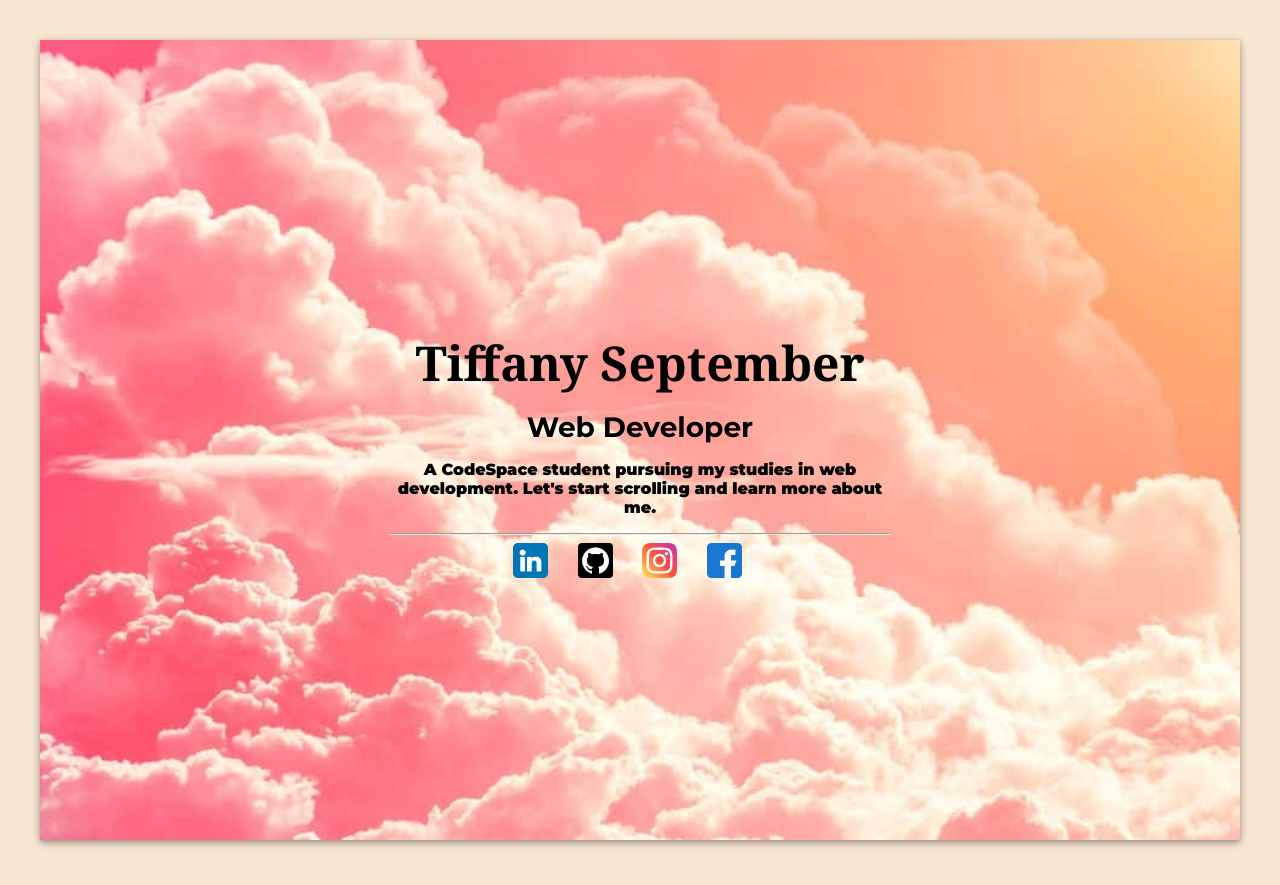
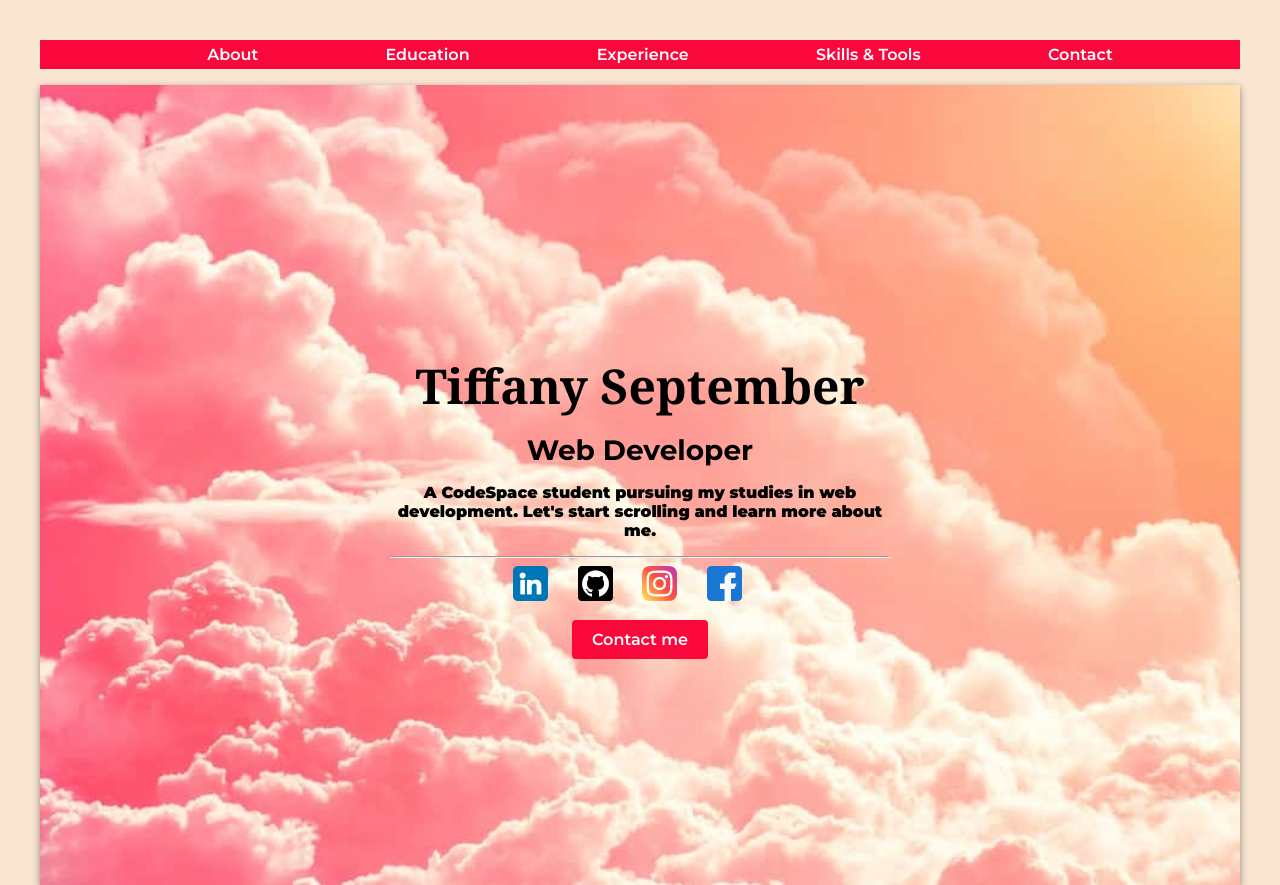
Before and after one commit to TiffanySeptember/TIFSEPP199_FTC2306_GroupA_TiffanySeptember_ITW9, a plain HTML site: page index.html in a window 1280 px wide. Shown: the top 885 px of the page. Drawn offline with Linux system fonts and the light colour scheme.

Commit message:
added nav bar

```diff
--- a/css/stylesheet.css
+++ b/css/stylesheet.css
@@ -3,6 +3,28 @@ body {
   background-color: #f8e5d2;
   font-family: "Montserrat", sans-serif;
   font-weight: 600;
+}
+
+nav {
+  position: sticky;
+  top: 0;
+  width: 100%;
+  background-color: #fa073b;
+}
+
+nav ul {
+  display: flex;
+  justify-content: space-evenly;
+}
+
+nav li {
+  list-style: none;
+  padding: 5px 0;
+}
+
+nav a {
+  text-decoration: none;
+  color: white;
 }
 
 .hero {
@@ -40,6 +62,24 @@ h2 {
   font-weight: bolder;
 }
 
+.hero-button {
+  margin-top: 25px;
+}
+
+.hero-button a {
+  text-decoration: none;
+  padding: 10px 20px;
+  background-color: #fa073b;
+  color: #fff;
+  border: none;
+  border-radius: 4px;
+  cursor: pointer;
+}
+
+.hero-button a:hover {
+  background-color: #f85c5f;
+}
+
 .social-links {
   text-align: center;
 }
@@ -65,7 +105,7 @@ section {
   margin-bottom: 80px;
 }
 
-.about-me .content-wrapper {
+#about .content-wrapper {
   padding: 30px;
 }
 
@@ -153,16 +193,16 @@ h4 {
   }
 }
 
-.contact-wrapper {
+#contact {
   background-color: white;
   padding: 30px 10px;
 }
 
-.contact-wrapper h3 {
+#contact h3 {
   margin-left: 10px;
 }
 
-.contact {
+.contact-wrapper {
   display: grid;
   grid-template-columns: 1fr 1fr;
   gap: 20px;
@@ -255,7 +295,6 @@ h4 {
   width: 60px;
 }
 
-
 @media only screen and (max-width: 600px) {
   body {
     margin: 10px;
@@ -303,15 +342,13 @@ h4 {
     text-align: left;
   }
 
-  .contact {
+  .contact-wrapper {
     grid-template-columns: 1fr;
   }
 
   .contact-form select {
     width: 87%;
   }
-
-
 
   .socials img {
     width: 40px;
@@ -332,7 +369,7 @@ h4 {
     font-size: 26px;
   }
 
-  .content-wrapper {
+  #content {
     grid-template-columns: 1fr 2fr;
   }
 
--- a/index.html
+++ b/index.html
@@ -11,6 +11,25 @@
     <title>Tiffany September Digital Resume</title>
   </head>
   <body>
+    <nav>
+      <ul>
+        <li>
+          <a href="#about">About</a>
+        </li>
+        <li>
+          <a href="#education">Education</a>
+        </li>
+        <li>
+          <a href="#experience">Experience</a>
+        </li>
+        <li>
+          <a href="#skills">Skills & Tools</a>
+        </li>
+        <li>
+          <a href="#contact">Contact</a>
+        </li>
+      </ul>
+    </nav>
     <header class="hero shadow">
       <div class="hero-text">
         <h1>Tiffany September</h1>
@@ -38,9 +57,12 @@
           <img src="images/facebook.png" alt="facebook" />
         </a>
       </div>
+      <div class="hero-button">
+        <a href="#contact">Contact me</a>
+      </div>
     </header>
     <section>
-      <article class="about-me">
+      <article id="about">
         <div class="content-wrapper shadow">
           <div class="about-image">
             <img
@@ -62,7 +84,7 @@
           </div>
         </div>
       </article>
-      <article class="education">
+      <article id="education">
         <h2>Education</h2>
         <div class="content-wrapper shadow">
           <div class="content-header">
@@ -98,7 +120,7 @@
           </div>
         </div>
       </article>
-      <article class="experience">
+      <article id="experience">
         <h2>Experience</h2>
         <div class="content-wrapper shadow">
           <div class="content-header">
@@ -116,7 +138,7 @@
           </div>
         </div>
       </article>
-      <article class="skills">
+      <article id="skills">
         <h2>Skills & Tools</h2>
         <div class="skills-wrapper shadow">
           <div class="skill">
@@ -164,8 +186,8 @@
         </div>
       </article>
     </section>
-    <footer class="contact-wrapper shadow">
-      <div class="contact">
+    <footer id="contact" class="shadow">
+      <div class="contact-wrapper">
         <div class="contact-form">
           <h3>Contact Form</h3>
           <form
```
